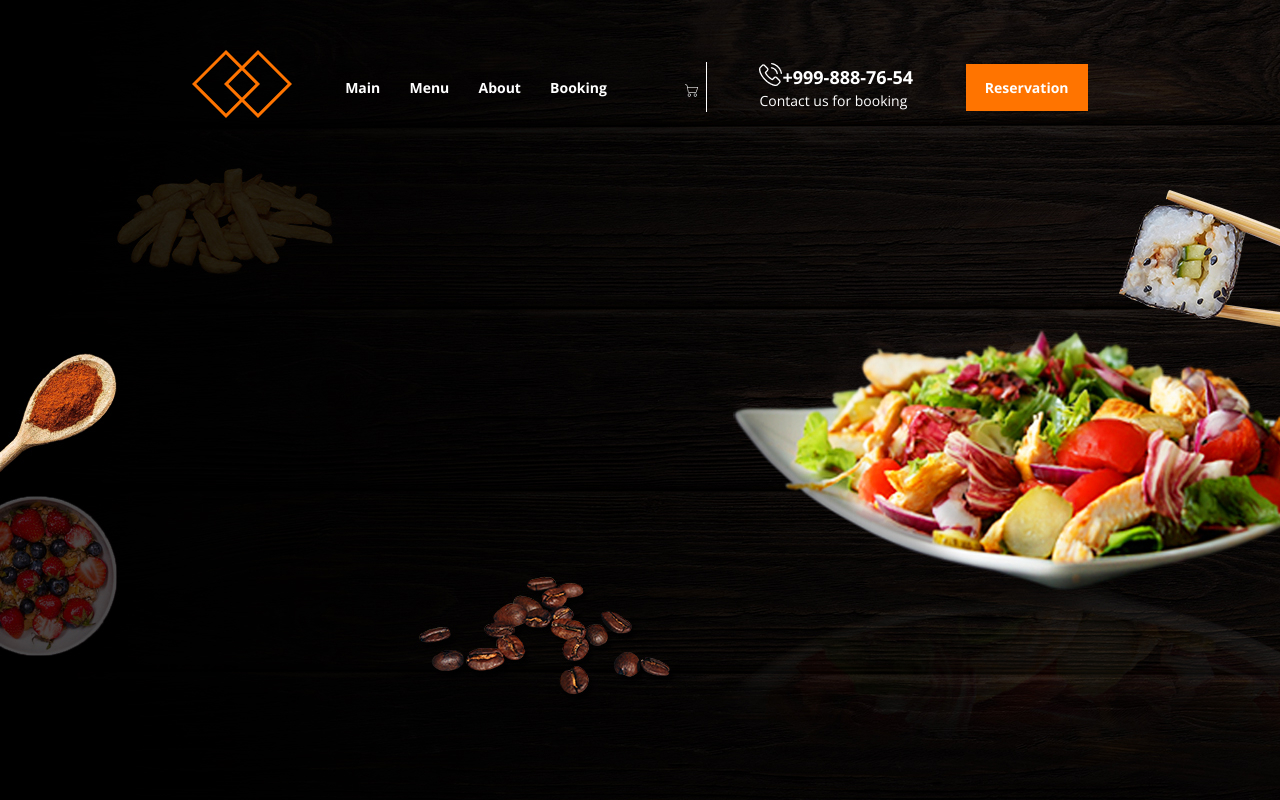
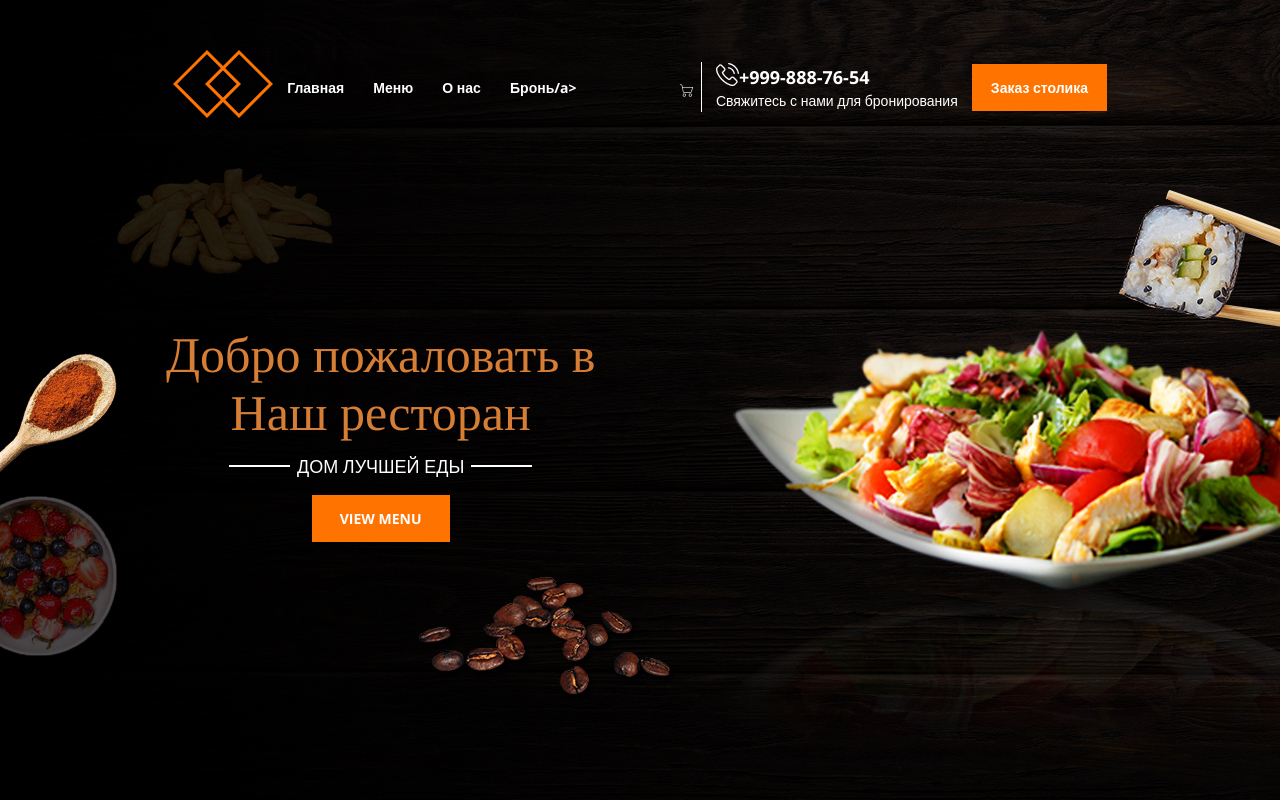
Before and after one commit to MarinaHarmash/testing, a plain HTML site: page index.html in a window 1280 px wide. Drawn offline with nearby package versions, Linux system fonts and the light colour scheme.

Commit message:
feat: create full header

```diff
--- a/css/style.css
+++ b/css/style.css
@@ -1,6 +1,6 @@
 body{
     margin: 0;
-    font-family: Open Sans;
+    font-family: "Open Sans" , sans-serif;
 }
 .container{
     margin: 0px 166px; /*top, down = 0px,left,right = 166px; */
@@ -80,7 +80,7 @@ body{
     background-color: #FF7400;
     color: #FFFFFF;
     text-decoration: none;
-    font-family: Open Sans;
+    font-family: "Open Sans" , sans-serif;
     font-weight: 700;
     font-size: 14px;
     padding: 14px 19px;
@@ -93,3 +93,69 @@ body{
 .button:hover{
     background-color: #FE2E00;
 }
+
+.header-down{
+    position: relative;
+}
+
+.header-title{
+    color: #D67E35;
+    font-family: "Tinos", serif;
+    font-weight: 400;
+    font-size: 50px;
+    text-align: center;
+    position: absolute;
+    left: 0;
+    padding-top: 203px;
+}
+
+.header-subtitle{
+    font-weight: 400;
+    font-size: 80px;
+}
+
+.header-suptitle{
+    color: #FFFFFF;
+    font-family: "Open Sans" , sans-serif;
+    font-weight: 400;
+    font-size: 18px;
+    margin-top: 12px;
+}
+
+.header-suptitle:after{
+    position: absolute;
+    content: " ";
+    height: 2px;
+    width: 61px;
+    background-color: #FFFFFF;
+    top: 342px;
+    right: 63px;
+}
+
+.header-suptitle:before{
+        position: absolute;
+        content: " ";
+        height: 2px;
+        width: 61px;
+        background-color: #FFFFFF;
+        top: 342px;
+        left: 63px;
+}
+
+.header-button{
+    background-color: #FF7400;
+    color: #FFFFFF;
+    padding: 14px 28px;
+    font-family: 'Open Sans', sans-serif;
+    font-style: normal;
+    font-weight: 700;
+    font-size: 14px;
+    text-decoration: none;
+    margin-top: 21px;
+
+    transition: background 0.5s ease-out;
+}
+
+.header-button:hover{
+    background-color: #FE2E00;
+}
--- a/index.html
+++ b/index.html
@@ -22,10 +22,10 @@
                     <img src="css/img/LOGO.png" alt="logo">
                 </div>
                 <div class="nav">
-                    <a class='nav-item' href="#">Main</a>
-                    <a class='nav-item' href="#">Menu</a>
-                    <a class='nav-item' href="#">About</a>
-                    <a class='nav-item' href="#">Booking</a>
+                    <a class='nav-item' href="#">Главная</a>
+                    <a class='nav-item' href="#">Меню</a>
+                    <a class='nav-item' href="#">О нас</a>
+                    <a class='nav-item' href="#">Бронь/a>
                 </div>
                 <div class="cart">
                     <a href="#">
@@ -42,16 +42,32 @@
                         </div>
                     </div>
                     <div class="phone-text">
-                            Contact us for booking
+                            Свяжитесь с нами для бронирования
                     </div>
                 </div>
                 <div class="btn">
-                    <a class="button" href="#">Reservation</a>
+                    <a class="button" href="#">Заказ столика</a>
+                </div>
+            </div>
+            <div class="header-down">
+                <div class="header-title">
+                    Добро пожаловать в
+                    <div class="heder-subtitle">
+                        Наш ресторан
+                    </div>
+                    <div class="header-suptitle">
+                        ДОМ ЛУЧШЕЙ ЕДЫ
+                    </div>
+                    <div class="header-btn">
+                        <a href="#" class="header-button">
+                            VIEW MENU
+                        </a>
+                    </div>
                 </div>
             </div>
         </div>
+    </div>
 
-    </div>
 
 </body>
 </html>
```
